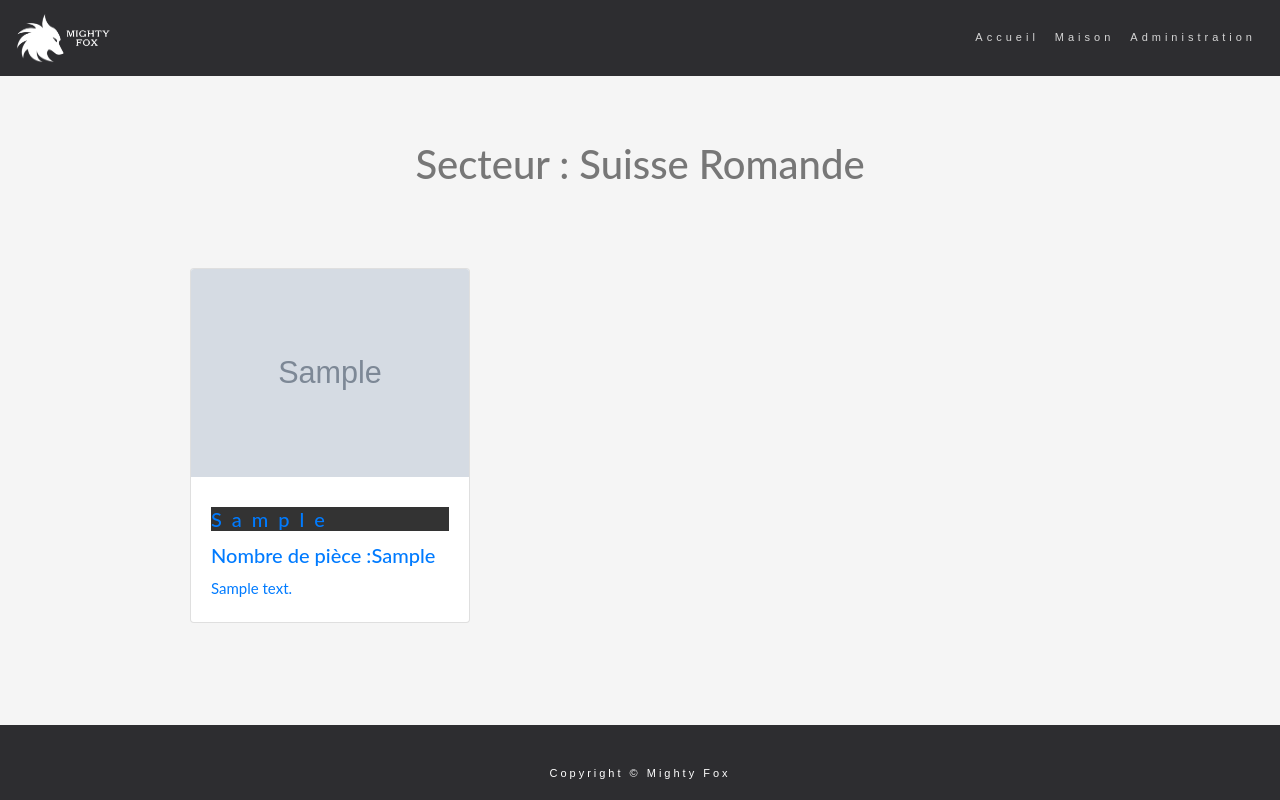
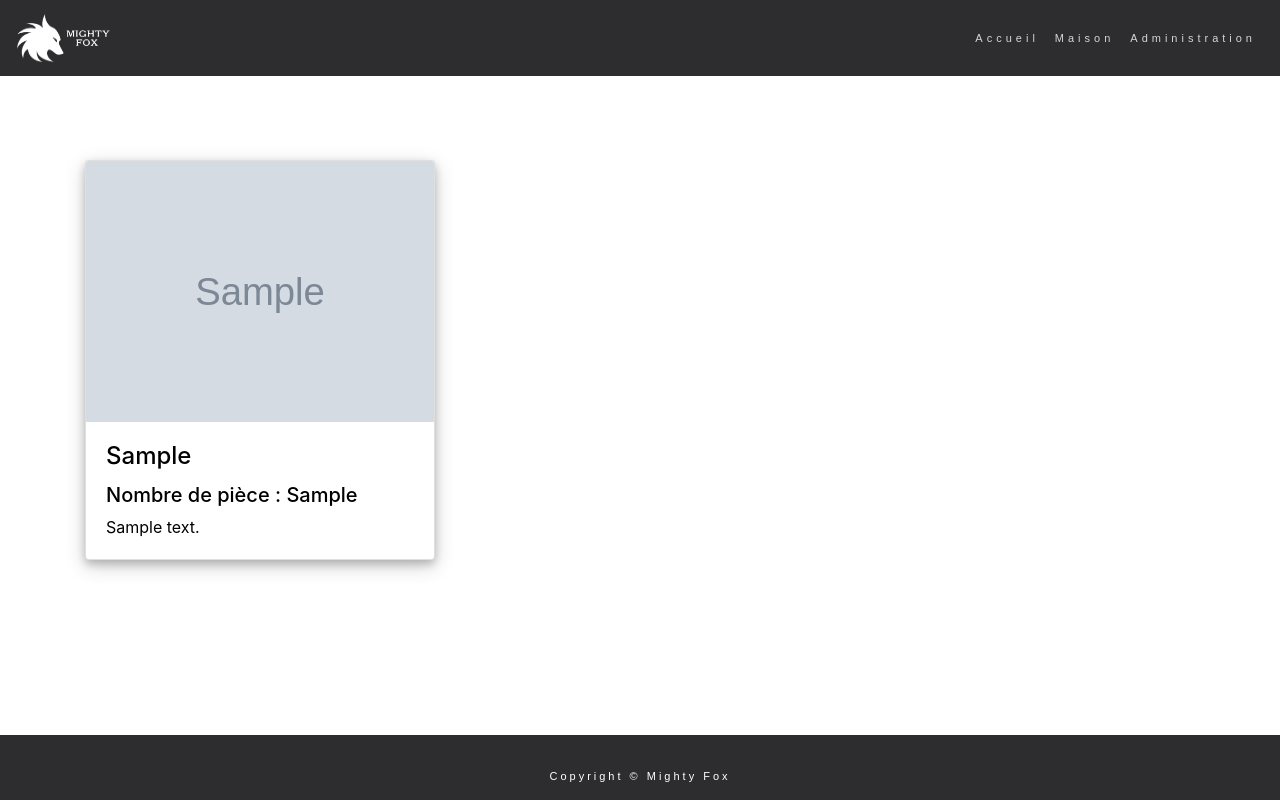
Before and after one commit to Loukoulele/Might-Ymmo, a PHP site: page /appart/appart.php in a window 1280 px wide. Run offline with PHP 8.4, Linux system fonts and the light colour scheme; tables that the repository leaves empty or names only in its code hold one stand-in row (values such as "Sample post"); grey boxes marked "Sample" are stand-in pictures.

Commit message:
v1.4 "correction de la partie affichage des apparts"

```diff
--- a/appart/appart.css
+++ b/appart/appart.css
@@ -1,10 +1,15 @@
 h1{
   margin-bottom: 2em;
 }
+a {
+  text-decoration: none;
+}
+.card, .card-body, .card-title, .card-text{
+  max-width: 100em;
+  text-decoration: none;
+  color : black;
+}
 
-.card{
-
-}
 
 .shadow{
   margin-top: 2em;
--- a/appart/appart.php
+++ b/appart/appart.php
@@ -12,7 +12,6 @@
       <link rel="stylesheet" href="https://maxcdn.bootstrapcdn.com/bootstrap/4.0.0/css/bootstrap.min.css"
        integrity="sha384-Gn5384xqQ1aoWXA+058RXPxPg6fy4IWvTNh0E263XmFcJlSAwiGgFAW/dAiS6JXm" crossorigin="anonymous">
 
-      <link href="../style.css" rel="stylesheet">
       <link href="appart.css" rel="stylesheet">
 
       <link rel="icon" href="img/favicon.png" />
@@ -37,17 +36,13 @@
         while($appartement = $statement->fetch()) // Récupere la requete
         {
           echo'<div class="col-lg-4 col-sm-6 portfolio-item">';
-            echo'<div class="card">';
+            echo'<div class="card shadow">';
               echo'<a href="../admin/view.php?id=' . $appartement['id'] . '">';?> <img class="card-img-top" src="<?php echo'../images/' . $appartement['image']; ?>" alt=""></a>
               <?php
               echo'<div class="card-body">';
-                echo'<h4 class="card-title">';
-                  echo'<a href="#">' . $appartement['ville'];'</a>';
-                echo'</h4>';
-                echo'<h5>';
-                  echo'Nombre de pièce :' . $appartement['nbr_piece'];'';
-                echo'</h5>';
-                echo'<p class="card-text">' . $appartement['description'];'</p>';
+                echo'<h4 class="card-title">'. $appartement['ville'].'</h4>';
+                  echo'<h5>Nombre de pièce : ' . $appartement['nbr_piece'].'</h5>';
+                echo'<p class="card-text">' . $appartement['description'].'</p>';
               echo'</div>';
             echo'</div>';
           echo'</div>';
```
